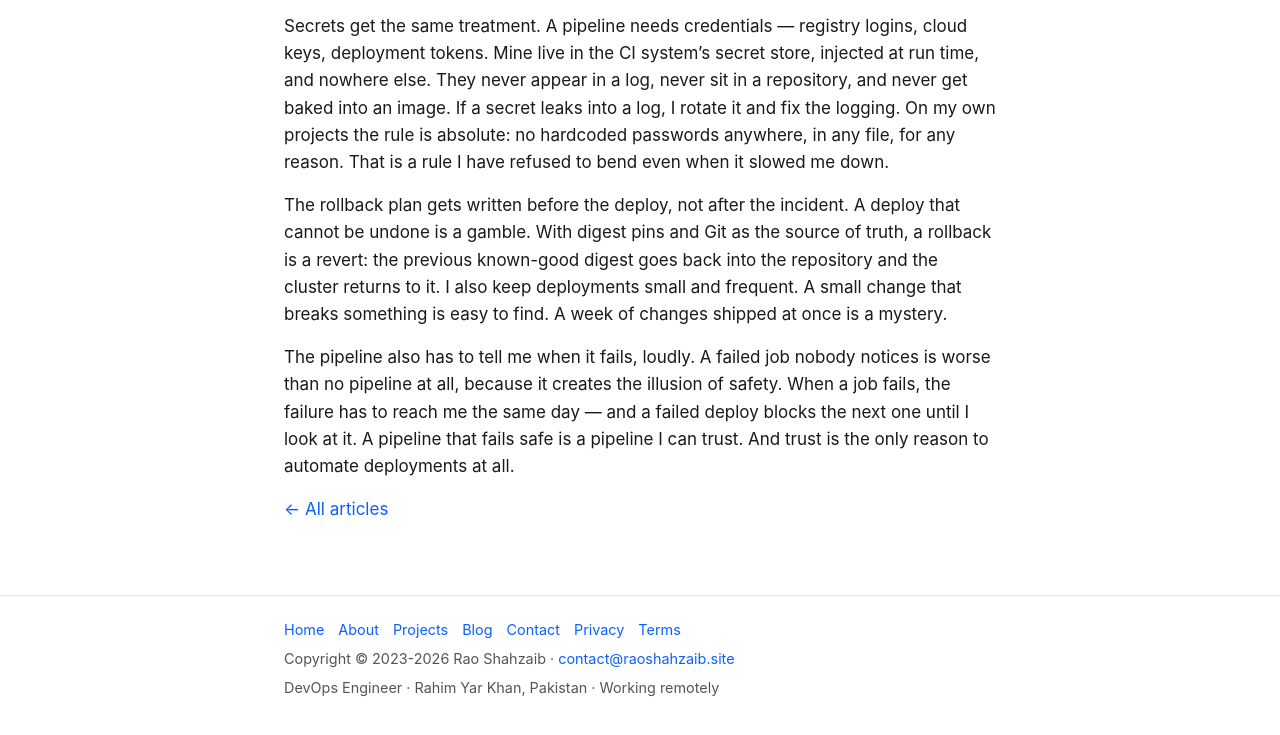
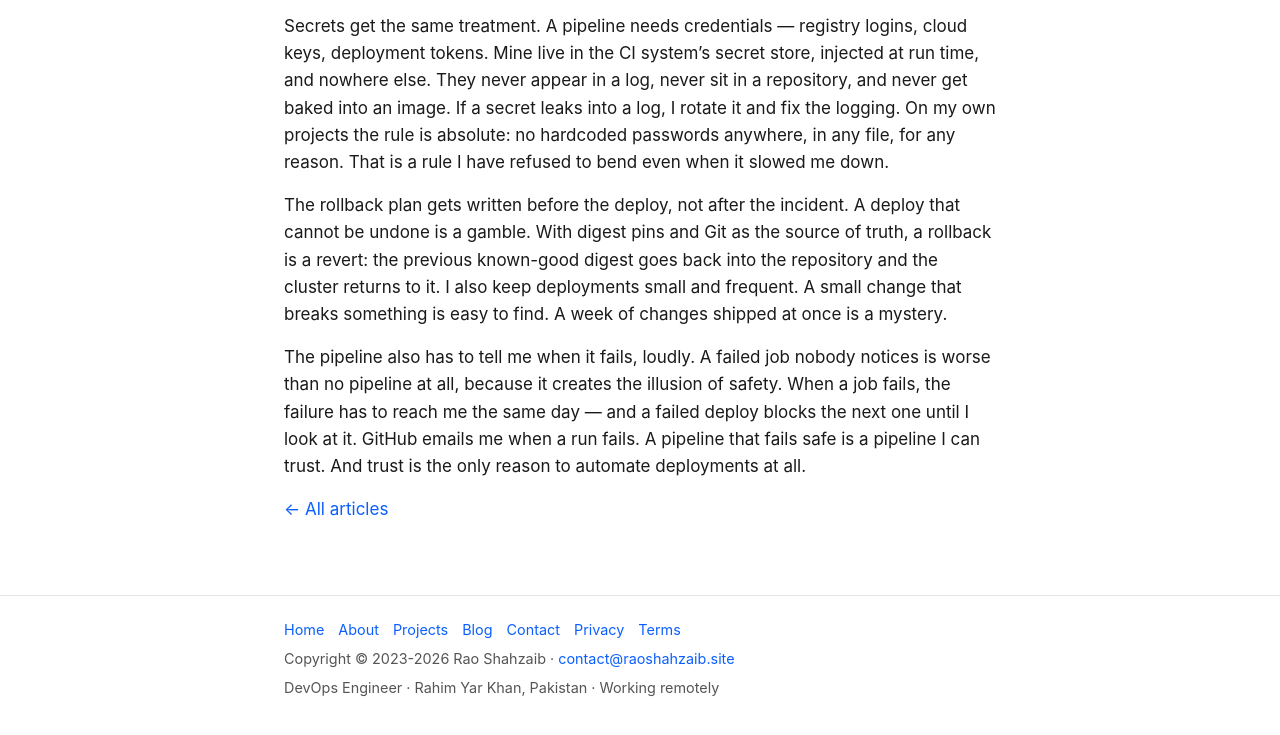
Before and after one commit to ShahzaibRao/raoshahzaib-site, an Astro site: page /blog/cicd-pipeline-design in a window 1280 px wide. Shown: the part 691-1426 px from the top of the page. Built offline with nearby package versions, Linux system fonts and the light colour scheme; Astro itself is replaced by a stand-in of ours.

```diff
--- a/src/content/blog/cicd-pipeline-design.md
+++ b/src/content/blog/cicd-pipeline-design.md
@@ -16,4 +16,4 @@ Secrets get the same treatment. A pipeline needs credentials — registry logins
 
 The rollback plan gets written before the deploy, not after the incident. A deploy that cannot be undone is a gamble. With digest pins and Git as the source of truth, a rollback is a revert: the previous known-good digest goes back into the repository and the cluster returns to it. I also keep deployments small and frequent. A small change that breaks something is easy to find. A week of changes shipped at once is a mystery.
 
-The pipeline also has to tell me when it fails, loudly. A failed job nobody notices is worse than no pipeline at all, because it creates the illusion of safety. When a job fails, the failure has to reach me the same day — and a failed deploy blocks the next one until I look at it. A pipeline that fails safe is a pipeline I can trust. And trust is the only reason to automate deployments at all.
+The pipeline also has to tell me when it fails, loudly. A failed job nobody notices is worse than no pipeline at all, because it creates the illusion of safety. When a job fails, the failure has to reach me the same day — and a failed deploy blocks the next one until I look at it. GitHub emails me when a run fails. A pipeline that fails safe is a pipeline I can trust. And trust is the only reason to automate deployments at all.
```
